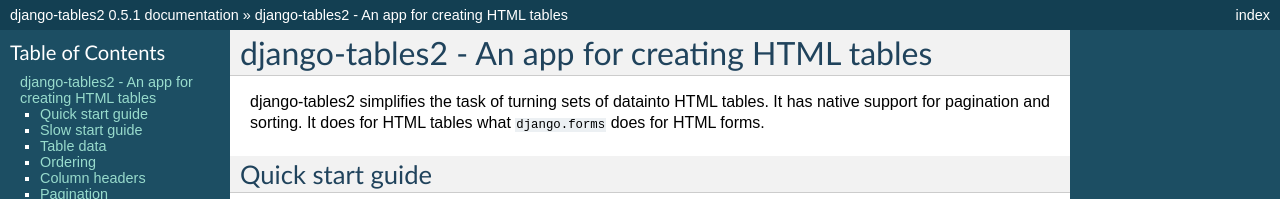
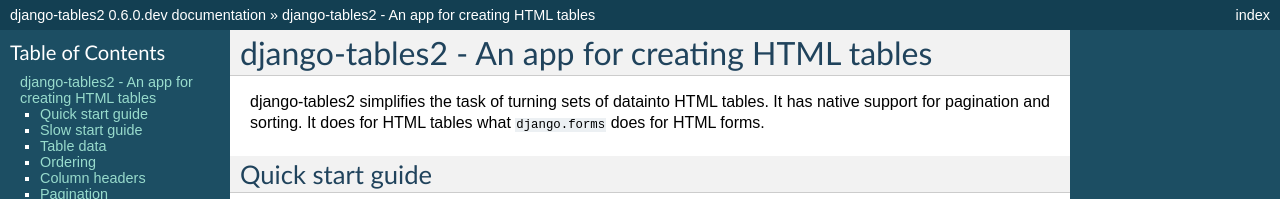
Before and after one commit to jieter/django-tables2, a Sphinx documentation site: the page built from docs/index.rst, in a window 1280 px wide and 900 px high. Shown: the top 199 px of the window. Built offline with Sphinx 7.4.7, drawn with Linux system fonts in a browser that asks for light colours; some of the changed text lies outside the part shown.

Commit message:
bumped docs version to v0.6.0.dev

```diff
--- a/docs/conf.py
+++ b/docs/conf.py
@@ -54,9 +54,9 @@ project = u'django-tables2'
 # built documents.
 #
 # The short X.Y version.
-version = '0.5.1'
+version = '0.6.0'
 # The full version, including alpha/beta/rc tags.
-release = '0.5.1'
+release = '0.6.0.dev'
 
 # The language for content autogenerated by Sphinx. Refer to documentation
 # for a list of supported languages.
```
